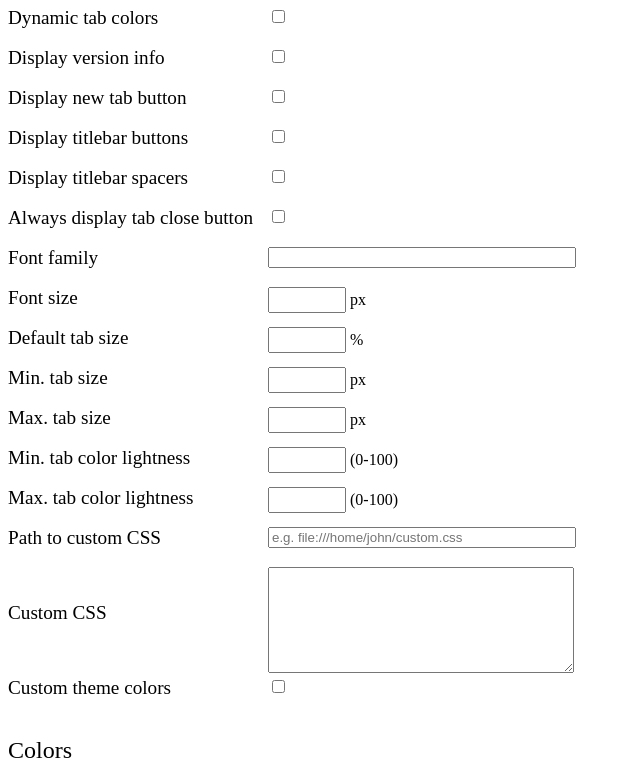
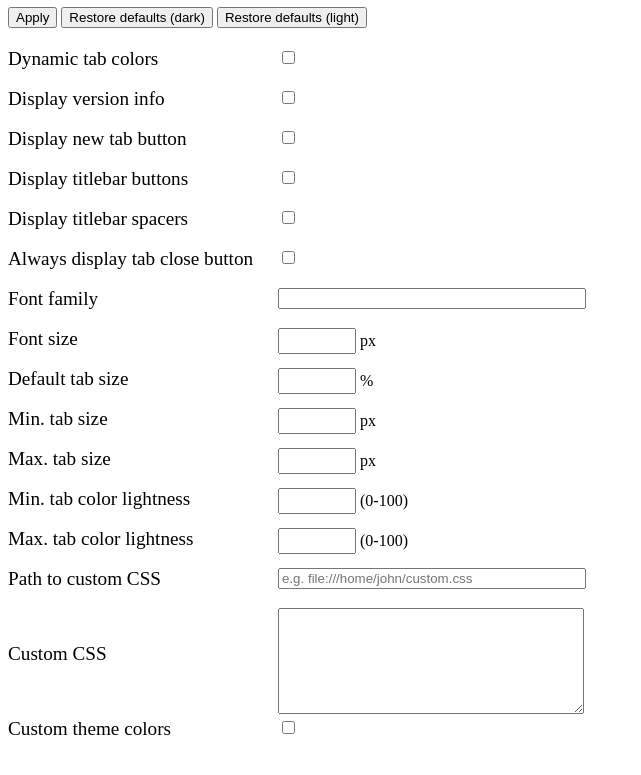
Before and after one commit to numirias/paxmod, a browser extension: page src/options/options.html in a window 1280 px wide. Shown: the part 73-848 px from the top of the page, without its empty margins (0-641 px from the left). Drawn offline with Linux system fonts and the light colour scheme.

Commit message:
Add apply buttons on top of options

```diff
--- a/src/options/options.css
+++ b/src/options/options.css
@@ -19,7 +19,8 @@ h2 {
 .options {
     display: grid;
     align-items: center;
-    grid-template-columns: 260px auto;
+    grid-template-columns: 270px auto;
+    margin: 20px 0;
 }
 
 .options div {
@@ -27,7 +28,7 @@ h2 {
 }
 
 .optionButtons {
-    margin: 20px 0;
+    margin: 10px 0;
 }
 
 input[type="number"] {
--- a/src/options/options.html
+++ b/src/options/options.html
@@ -6,6 +6,12 @@
   </head>
   <body>
     <h1>Settings</h1>
+
+    <div class="optionButtons">
+      <button type="submit" class="saveOptionsButton">Apply</button>
+      <button type="submit" class="resetDarkOptionsButton">Restore defaults (dark)</button>
+      <button type="submit" class="resetLightOptionsButton">Restore defaults (light)</button>
+    </div>
 
     <div class="options">
       <div><label for="enableIconColors">Dynamic tab colors</label></div>
@@ -77,9 +83,9 @@
     </div>
 
     <div class="optionButtons">
-      <button type="submit" id="saveOptionsButton">Apply</button>
-      <button type="submit" id="resetDarkOptionsButton">Restore defaults (dark)</button>
-      <button type="submit" id="resetLightOptionsButton">Restore defaults (light)</button>
+      <button type="submit" class="saveOptionsButton">Apply</button>
+      <button type="submit" class="resetDarkOptionsButton">Restore defaults (dark)</button>
+      <button type="submit" class="resetLightOptionsButton">Restore defaults (light)</button>
     </div>
 
     <script src="options.js"></script>
--- a/src/options/options.js
+++ b/src/options/options.js
@@ -91,8 +91,10 @@ function exportOptions() {
 }
 
 document.addEventListener('DOMContentLoaded', displayOptions);
-document.querySelector('#saveOptionsButton').addEventListener('click', saveOptions);
-document.querySelector('#resetDarkOptionsButton').addEventListener('click', () => resetOptions());
-document.querySelector('#resetLightOptionsButton').addEventListener('click', () => resetOptions(true));
+
+document.querySelectorAll('.saveOptionsButton').forEach(x => x.addEventListener('click', saveOptions));
+document.querySelectorAll('.resetDarkOptionsButton').forEach(x => x.addEventListener('click', () => resetOptions()));
+document.querySelectorAll('.resetLightOptionsButton').forEach(x => x.addEventListener('click', () => resetOptions(true)));
+
 document.querySelector('#importFile').addEventListener('change', importOptions);
 document.querySelector('#exportButton').addEventListener('click', exportOptions);
```
